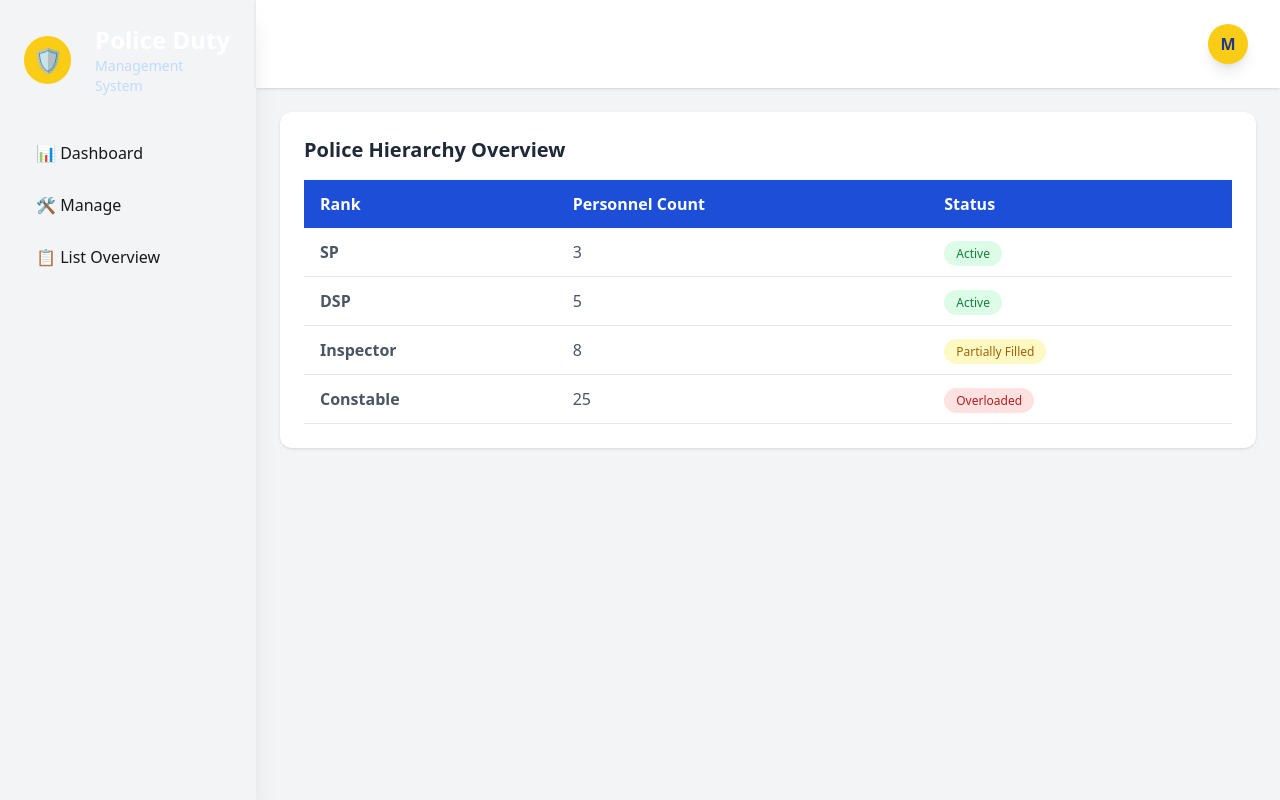
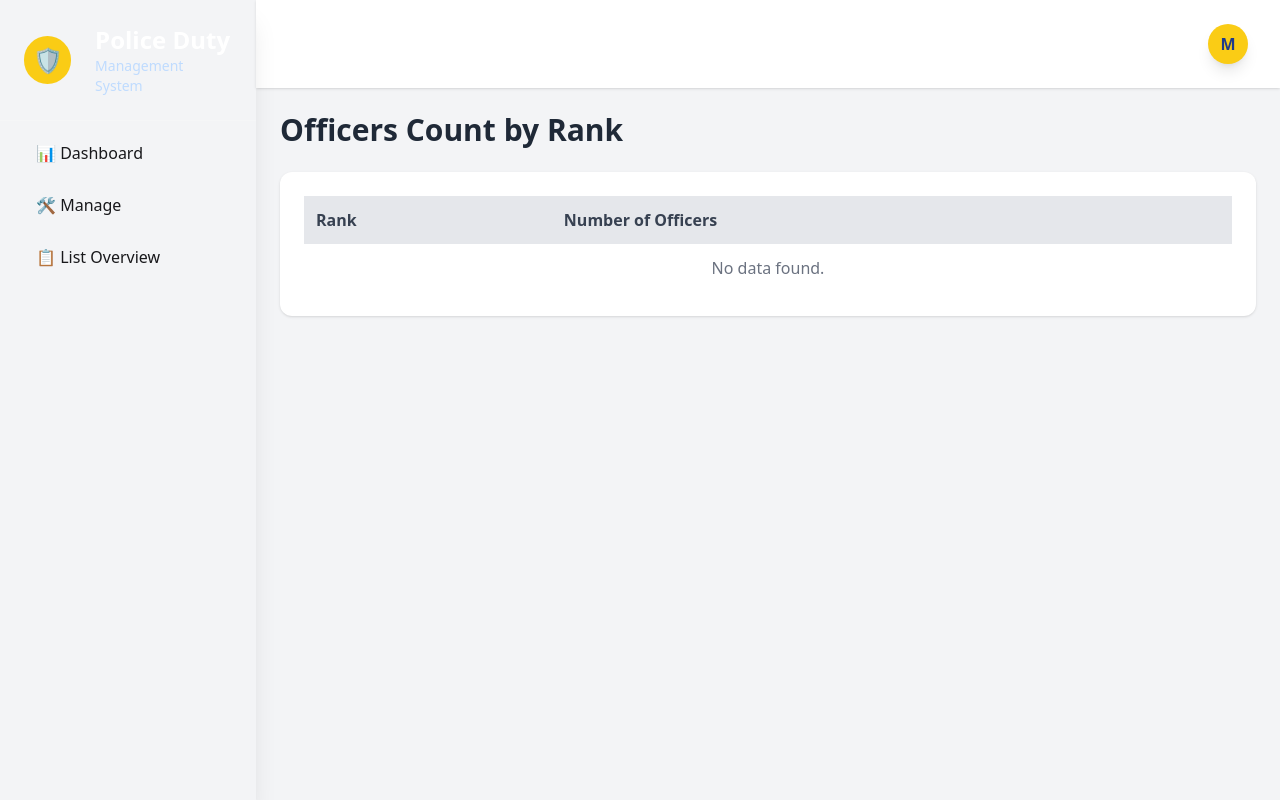
Before and after one commit to jasvant0020/Pollice_Duty_management, a Django app: page /police_hierarchy_table/ in a window 1280 px wide. Run offline with Django 5.2, Linux system fonts and the light colour scheme; style sheets or scripts are compiled from the project's sources; some libraries are stand-ins or nearby versions.

Commit message:
nothing special

```diff
--- a/app/templates/admin_panel/police_hierarchy_table.html
+++ b/app/templates/admin_panel/police_hierarchy_table.html
@@ -4,55 +4,29 @@
 {% block content %}
 
 <!-- Police Hierarchy Table -->
+<h1 class="text-3xl font-bold text-gray-800 mb-6">Officers Count by Rank</h1>
+
 <div class="bg-white shadow rounded-xl p-6">
-
-    <h2 class="text-xl text-gray-800 font-bold mb-4">Police Hierarchy Overview</h2>
-
-    <table class="min-w-full border-collapse">
-        <thead class="bg-blue-700 text-white">
-            <tr>
-                <th class="text-left py-3 px-4">Rank</th>
-                <th class="text-left py-3 px-4">Personnel Count</th>
-                <th class="text-left py-3 px-4">Status</th>
+    <table class="w-full border-collapse text-left">
+        <thead>
+            <tr class="bg-gray-200 text-gray-700">
+                <th class="p-3">Rank</th>
+                <th class="p-3">Number of Officers</th>
             </tr>
         </thead>
-
         <tbody>
-            <tr class="border-b hover:bg-gray-50 transition">
-                <td class="py-3 px-4 font-semibold text-gray-600">SP</td>
-                <td class="py-3 px-4 text-gray-600">3</td>
-                <td class="py-3 px-4">
-                    <span class="px-3 py-1 bg-green-100 text-green-700 rounded-full text-xs">Active</span>
-                </td>
+            {% for item in rank_counts %}
+            <tr class="border-b hover:bg-gray-50">
+                <td class="p-3 text-gray-900">{{ item.rank }}</td>
+                <td class="p-3 text-gray-900">{{ item.count }}</td>
             </tr>
-
-            <tr class="border-b hover:bg-gray-50 transition">
-                <td class="py-3 px-4 font-semibold text-gray-600">DSP</td>
-                <td class="py-3 px-4 text-gray-600">5</td>
-                <td class="py-3 px-4">
-                    <span class="px-3 py-1 bg-green-100 text-green-700 rounded-full text-xs">Active</span>
-                </td>
+            {% empty %}
+            <tr>
+                <td colspan="2" class="p-3 text-center text-gray-500">No data found.</td>
             </tr>
-
-            <tr class="border-b hover:bg-gray-50 transition">
-                <td class="py-3 px-4 font-semibold text-gray-600">Inspector</td>
-                <td class="py-3 px-4 text-gray-600">8</td>
-                <td class="py-3 px-4">
-                    <span class="px-3 py-1 bg-yellow-100 text-yellow-700 rounded-full text-xs">Partially Filled</span>
-                </td>
-            </tr>
-
-            <tr class="border-b hover:bg-gray-50 transition">
-                <td class="py-3 px-4 font-semibold text-gray-600">Constable</td>
-                <td class="py-3 px-4 text-gray-600">25</td>
-                <td class="py-3 px-4">
-                    <span class="px-3 py-1 bg-red-100 text-red-700 rounded-full text-xs">Overloaded</span>
-                </td>
-            </tr>
+            {% endfor %}
         </tbody>
     </table>
-
 </div>
 
-
 {% endblock %}
--- a/app/views.py
+++ b/app/views.py
@@ -7,6 +7,7 @@
 from django.contrib.auth import login as auth_login
 from django.shortcuts import render, redirect
 from django.contrib import messages
+from django.db.models import Count
 
 
 
@@ -234,7 +235,6 @@
     return redirect('manage_users')
 
 
-
 #----- firebase push notification -----
 def showFirebaseJS(request):
     data='importScripts("https://www.gstatic.com/firebasejs/8.2.0/firebase-app.js");' \
```
